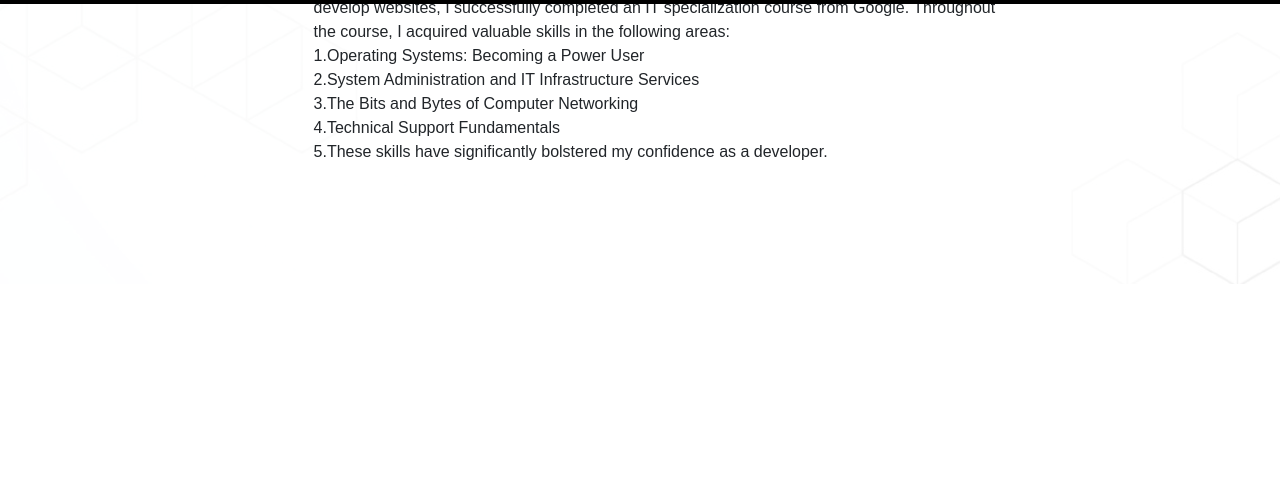
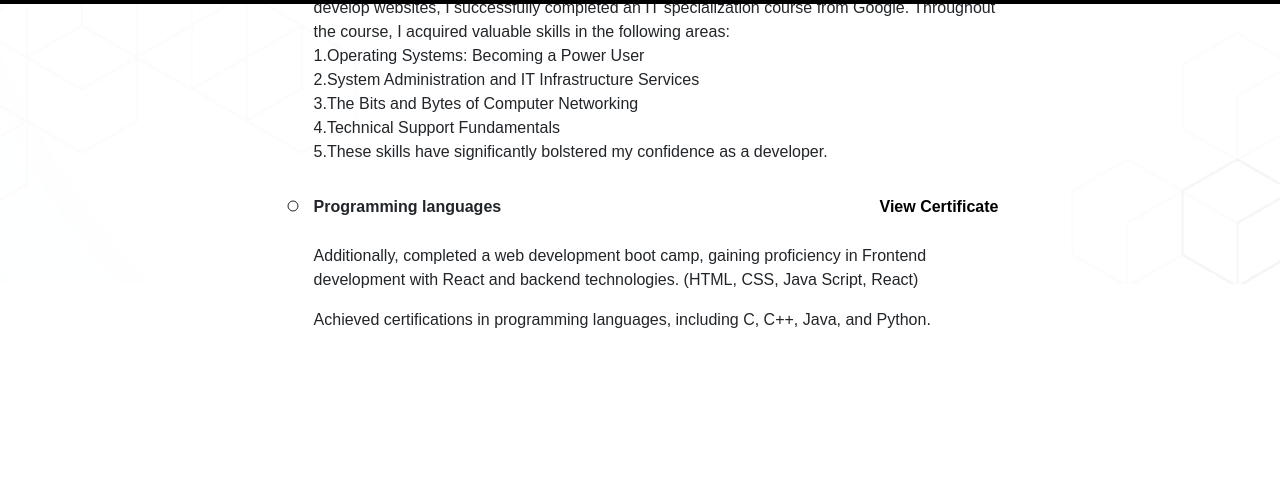
Before and after one commit to Karthickiist/portfolio-site, a plain HTML site: page src/about.html in a window 1280 px wide. Shown: the part 796-1294 px from the top of the page. Before the commit the page ends 1126 px from the top, so only its background shows below. Drawn offline with nearby package versions, Linux system fonts and the light colour scheme.

Commit message:
about updata

```diff
--- a/src/about.html
+++ b/src/about.html
@@ -69,6 +69,7 @@
                 <div class="skill-item">Git</div>
                 <div class="skill-item">Git hub</div>
                 <div class="skill-item">AWS</div>
+                <div class="skill-item">SQL</div>
                 <div class="skill-item">Express</div>
                 <div class="skill-item">Mongo DB</div>
                 <div class="skill-item">Node JS</div>
@@ -80,6 +81,7 @@
             <div class="learnings">
                 <h4>Learnings and Certification</h4>
                 <ul style="list-style-type: circle;">
+                    <div>
                         <li>
                             <div class="learning">
                                 <div class="left"><strong>AWS- Amazon Web service</strong></div>
@@ -87,21 +89,40 @@
                             </div>
                         </li>
                         <p>Achieved AWS Cloud Architect Associate certification. Proficient in cost-effective and secure
-                        website hosting on AWS. Expertise in scalable solutions and data security using AWS. Ready to
+                            website hosting on AWS. Expertise in scalable solutions and data security using AWS. Ready
+                            to
                             innovate and excel in the cloud world! </p>
+                    </div>
+                    <div>
                         <li>
                             <div class="learning">
                                 <div class="left"><strong>IT specializations</strong></div>
                                 <div class="right"><strong><a class="link" href="">View Certificate</a></strong></div>
                             </div>
                         </li>
-                        <p>In my pursuit to understand the anatomy of computers, gain confidence in using technology, and develop websites, I successfully completed an IT specialization course from Google. Throughout the course, I acquired valuable skills in the following areas: <br>
+                        <p>In my pursuit to understand the anatomy of computers, gain confidence in using technology,
+                            and
+                            develop websites, I successfully completed an IT specialization course from Google.
+                            Throughout
+                            the course, I acquired valuable skills in the following areas: <br>
 
                             1.Operating Systems: Becoming a Power User <br>
                             2.System Administration and IT Infrastructure Services <br>
                             3.The Bits and Bytes of Computer Networking <br>
                             4.Technical Support Fundamentals <br>
-                            5.These skills have significantly bolstered my confidence as a developer.  </p>
+                            5.These skills have significantly bolstered my confidence as a developer. </p>
+                    </div>
+                    <div>
+                        <li>
+                            <div class="learning">
+                                <div class="left"><strong>Programming languages</strong></div>
+                                <div class="right"><strong><a class="link" href="">View Certificate</a></strong></div>
+                            </div>
+                        </li>
+                        <p>Additionally, completed a web development boot camp, gaining proficiency in Frontend
+                            development with React and backend technologies. (HTML, CSS, Java Script, React)</p>
+                            Achieved certifications in programming languages, including C, C++, Java, and Python.
+                    </div>
                 </ul>
             </div>
 
```
Lines whose indentation alone changed are shown as unchanged.
